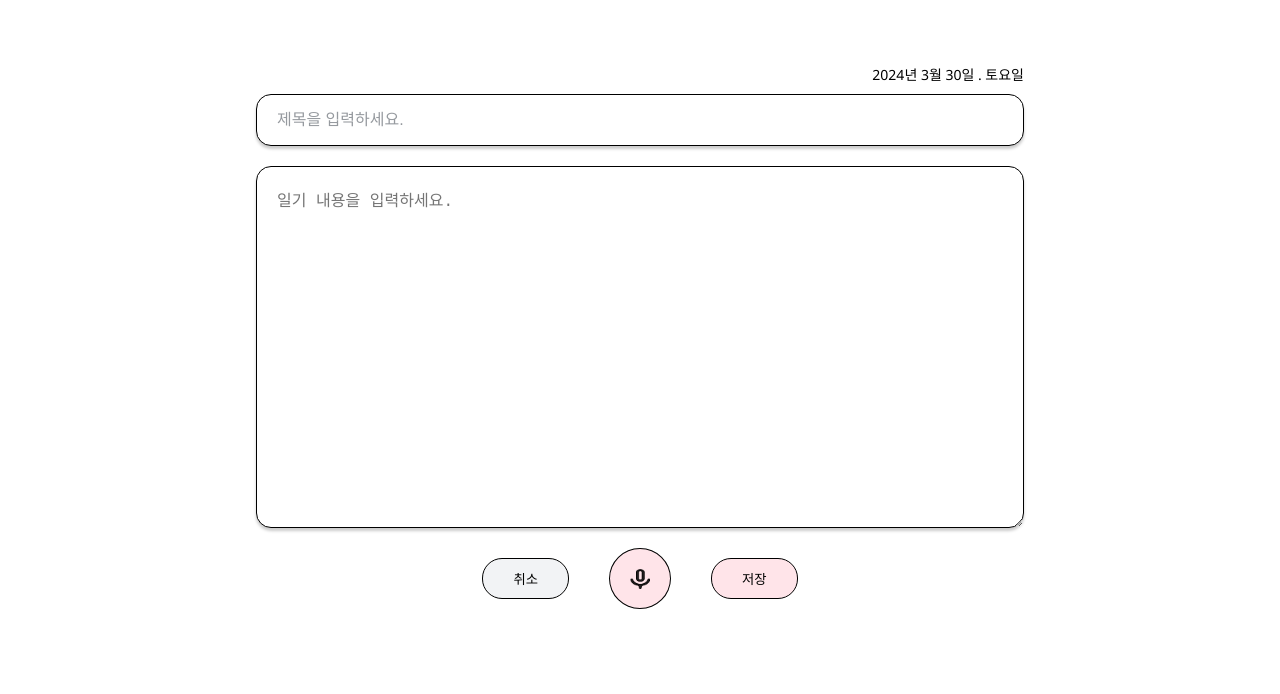
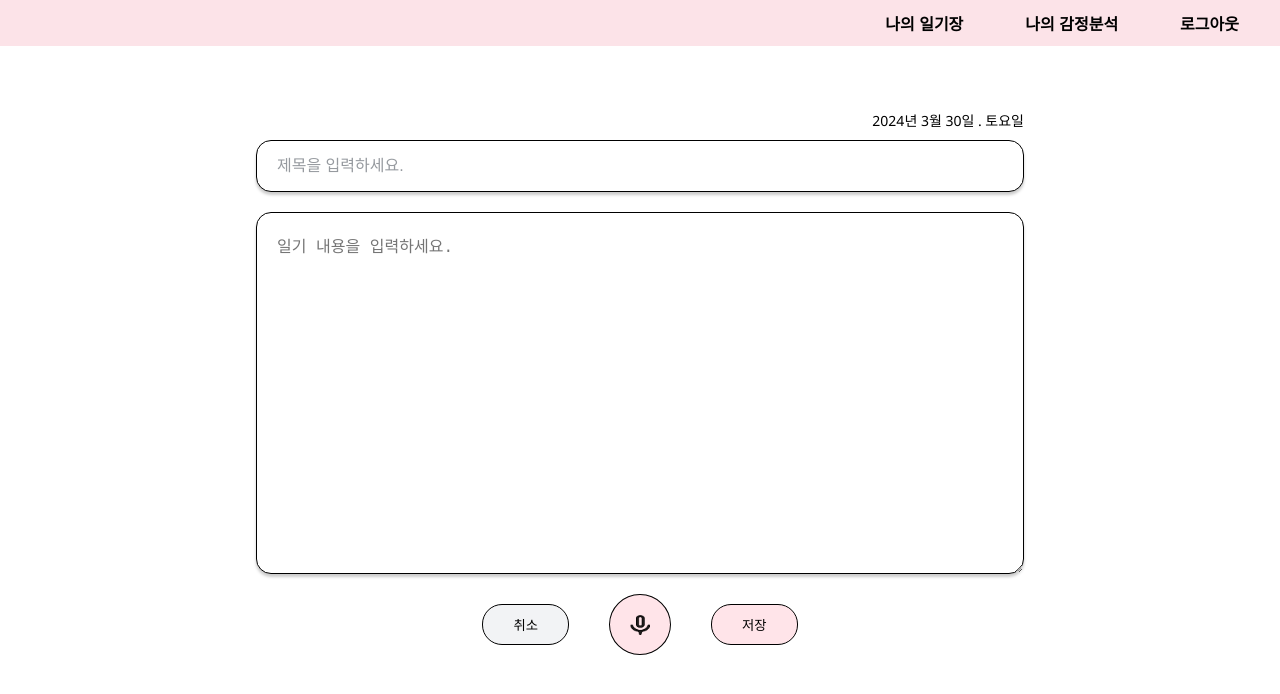
Before and after one commit to Seungkyu-Han/CapstoneDesign2, a React (Create React App) app in the folder frontend/stt_diary/: page /create-diary in a window 1280 px wide. Shown: the top 694 px of the page. Built offline with nearby package versions, Linux system fonts and the light colour scheme.

Commit message:
[frontend] fix: navbar 추가, 에러 시 alert 처리, div는 ul로 수정

```diff
--- a/frontend/stt_diary/src/App.css
+++ b/frontend/stt_diary/src/App.css
@@ -86,6 +86,8 @@ nav {
 }
 .dropdown-content {
   list-style: none;
+  padding: 0;
+  margin: 0;
   display: none;
   position: absolute;
   background-color: #FCE3E8;
--- a/frontend/stt_diary/src/App.js
+++ b/frontend/stt_diary/src/App.js
@@ -1,6 +1,6 @@
 import './App.css';
 import { useState } from 'react';
-import { Routes, Route, useLocation} from 'react-router-dom';
+import { Routes, Route} from 'react-router-dom';
 import DiaryList from './routes/DiaryList';
 import SentimentReport from './routes/SentimentReport';
 import NavigationMenu from './components/NavigationMenu';
@@ -8,35 +8,27 @@ import CreateDiary from './routes/CreateDiary';
 
 function App() {
   const [isDropdownOpen, setIsDropdownOpen] = useState(false);
-  const location = useLocation();
 
   const toggleDropdown = () => {
     setIsDropdownOpen(!isDropdownOpen);
   };
 
-  const showNavigationMenu = () => {
-    return location.pathname !== '/create-diary';
-  };
-
-
   return (
     <div className="App">
-      {showNavigationMenu() && (
-        <nav>
+      <nav>
           <div className='mobileNavBar'>
             <img src={require('./assets/mobileLogo.png')} alt="" className='mobileLogo' />
             <button className="dropdown-btn" onClick={() => toggleDropdown()}>
               <img src={require('./assets/barIcon.png')} alt=""></img>
             </button>
-            <div className={`dropdown-content ${isDropdownOpen ? 'show' : ''}`}>
+            <ul className={`dropdown-content ${isDropdownOpen ? 'show' : ''}`}>
               <NavigationMenu toggleDropdown={toggleDropdown} />
-            </div>
+            </ul>
           </div>
           <ul className="navbar">
             <NavigationMenu toggleDropdown={toggleDropdown} />
           </ul>
-        </nav>
-      )}
+      </nav>
       <Routes>
         <Route path='/' element={<DiaryList />}/>
         <Route path='/analysis' element={<SentimentReport/>}/>
--- a/frontend/stt_diary/src/components/LoadingModal.css
+++ b/frontend/stt_diary/src/components/LoadingModal.css
@@ -8,7 +8,7 @@
     display: flex;
     justify-content: center;
     align-items: center;
-    z-index: 1000;;
+    z-index: 1000;
 }
 .loading-modal-content{
     width: 35%;
--- a/frontend/stt_diary/src/components/RecordModal.css
+++ b/frontend/stt_diary/src/components/RecordModal.css
@@ -8,7 +8,7 @@
     display: flex;
     justify-content: center;
     align-items: center;
-    z-index: 1000;;
+    z-index: 1000;
 }
 .modal-content{
     width: 35%;
--- a/frontend/stt_diary/src/routes/CreateDiary.js
+++ b/frontend/stt_diary/src/routes/CreateDiary.js
@@ -47,7 +47,9 @@ function CreateDiary() {
         .then(() => {
             setIsLoadingModalOpen(true);
         })
-        .catch((error) => console.log(error));
+        .catch(() => {
+            alert('서버 오류입니다. 잠시 후 다시 시도해주세요.');
+        });
     };
 
     const handleRecordButton = () => {
```
